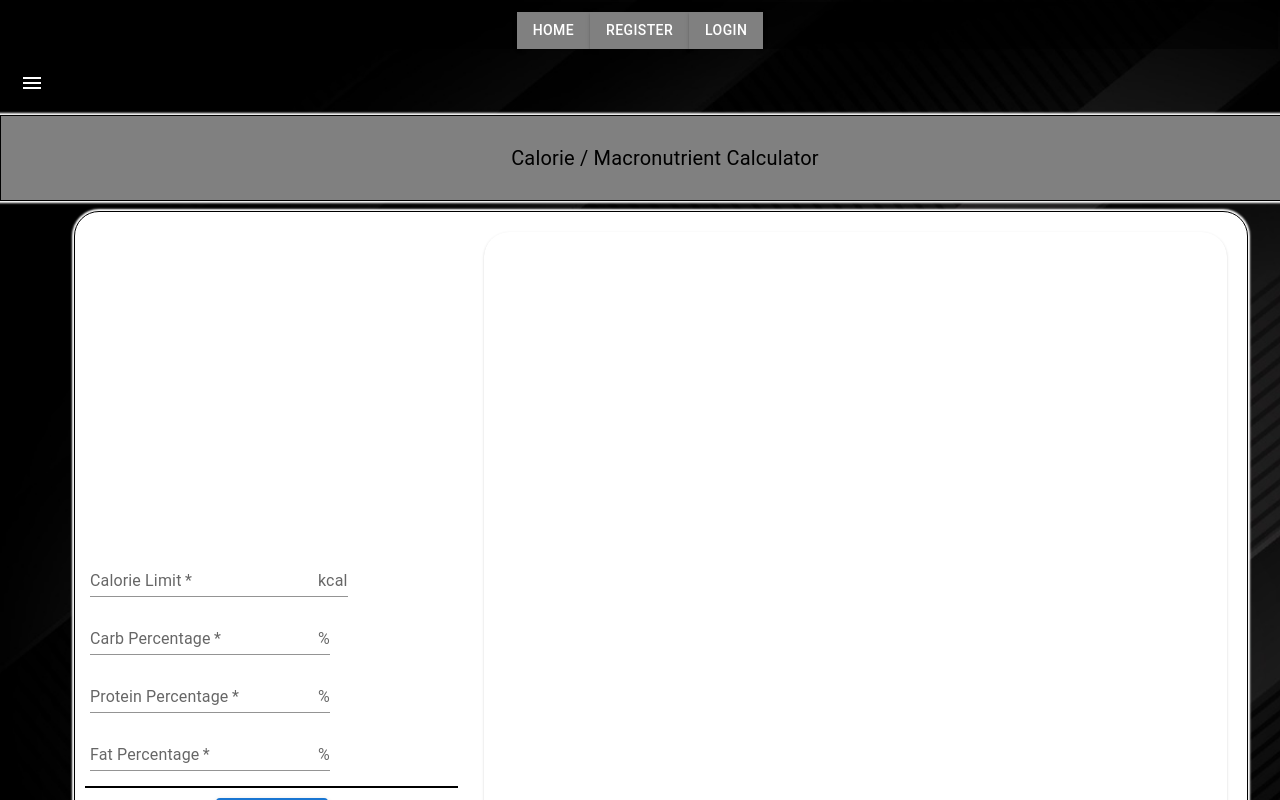
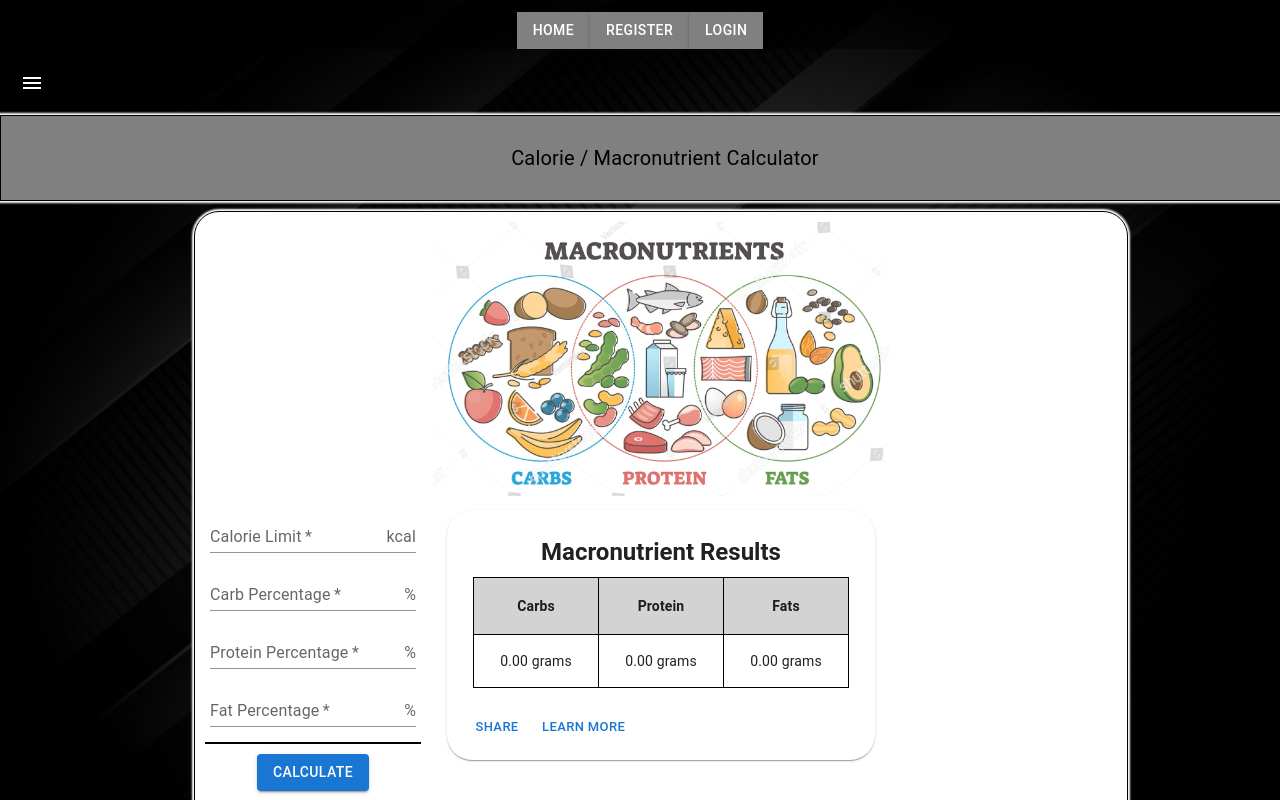
Before and after one commit to jkof86/Portfolio-09-2024, a React (Create React App) app in the folder frontend/: page /calculator in a window 1280 px wide. Shown: the top 800 px of the page. Built offline with nearby package versions, Linux system fonts and the light colour scheme.

Commit message:
Continue working on Calc layout design

```diff
--- a/frontend/src/components/Calculator.js
+++ b/frontend/src/components/Calculator.js
@@ -206,7 +206,7 @@ export default function Calculator() {
             </Typography>
         </Toolbar>
 
-        <Container sx={{ width: '100%' }}>
+        <Container sx={{ width: '75%' }}>
 
             <Box component='form' sx={{
                 flexGrow: 1,
@@ -219,11 +219,13 @@ export default function Calculator() {
                 margin: '10px',
                 width: '100%'
             }}>
-
+                <center>
+                    <img src={require("../images/macros.jpg")} width={'50%'} height={'50%'} />
+                </center>
                 {/* for each TextField, we use onChange to store the values */}
 
                 <Grid container spacing={2}>
-                    <Grid item xs={4}
+                    <Grid item xs={3}
                         sx={{ alignContent: 'center' }}>
                         <TextField
                             required={true}
@@ -331,34 +333,25 @@ export default function Calculator() {
                             </Button>
                         </Box>
                     </Grid>
-                    <Grid item xs={8}>
+                    <Grid item xs={6}>
                         <Card sx={{
                             // border: '2px solid black',
-                            maxWidthidth: '340',
+                            maxWidth: '100%',
                             borderRadius: '25px',
                             margin: '10px',
                             padding: '10px',
-                            textAlign: 'center'
+                            textAlign: 'center',
                         }}>
                             <CardActionArea>
-
                                 {/* <CardMedia
                                     component="img"
                                     alt="Macronutrient Image"
                                     image={require("../images/macros.jpg")}
                                 >
                                 </CardMedia> */}
-                                <CardMedia>
-                                    <center>
-                                        {/*Here we pass in our values to the PieChart component*/}
-                                        <PieChart
-                                            carb={state.carbPercent}
-                                            protein={state.proteinPercent}
-                                            fat={state.fatPercent}
-                                        />
-                                    </center>
-                                </CardMedia>
-                                <CardContent>
+                                {/* <CardMedia sx={{ width: '50%', border: '1px solid black' }}> */}
+                                {/* </CardMedia> */}
+                                <CardContent >
                                     <Typography gutterBottom
                                         variant="h5"
                                         component="div"
@@ -417,9 +410,14 @@ export default function Calculator() {
 
                         </Card >
                     </Grid>
-                    {/* <Grid item xs={3}>
-                        {ShowGraph()}
-                    </Grid> */}
+                    <Grid item xs={3} alignContent={'center'}>
+                        {/*Here we pass in our values to the PieChart component*/}
+                        <PieChart
+                            carb={state.carbPercent}
+                            protein={state.proteinPercent}
+                            fat={state.fatPercent}
+                        />
+                    </Grid>
                 </Grid>
             </Box>
         </Container >
--- a/frontend/src/components/PieChart.js
+++ b/frontend/src/components/PieChart.js
@@ -17,17 +17,23 @@ export default function PieChart({carb, protein, fat}) {
         data: [carb, protein, fat],
 
           backgroundColor: [
-            'rgba(255, 99, 132, 0.2)',
-            'rgba(54, 162, 235, 0.2)',
-            'rgba(75, 192, 192, 0.2)',
+            'red',
+            'blue',
+            'green',
+            // 'rgba(255, 99, 132, 0.2)',
+            // 'rgba(54, 162, 235, 0.2)',
+            // 'rgba(75, 192, 192, 0.2)',
             // 'rgba(255, 206, 86, 0.2)',
             // 'rgba(153, 102, 255, 0.2)',
             // 'rgba(255, 159, 64, 0.2)',
           ],
           borderColor: [
-            'rgba(255, 99, 132, 1)',
-            'rgba(54, 162, 235, 1)',
-            'rgba(75, 192, 192, 1)',
+            'white',
+            'white',
+            'white'
+            // 'rgba(255, 99, 132, 1)',
+            // 'rgba(54, 162, 235, 1)',
+            // 'rgba(75, 192, 192, 1)',
             // 'rgba(255, 206, 86, 1)',
             // 'rgba(153, 102, 255, 1)',
             // 'rgba(255, 159, 64, 1)',
```
